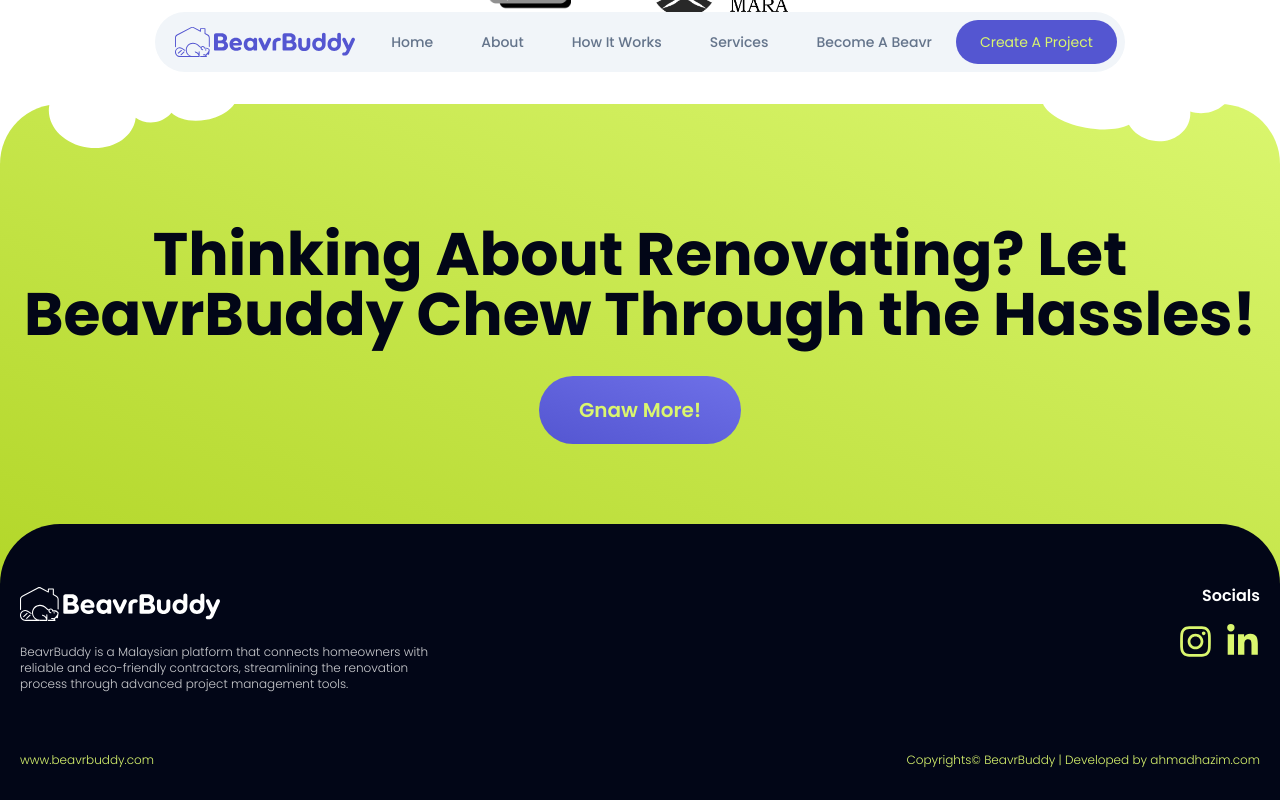
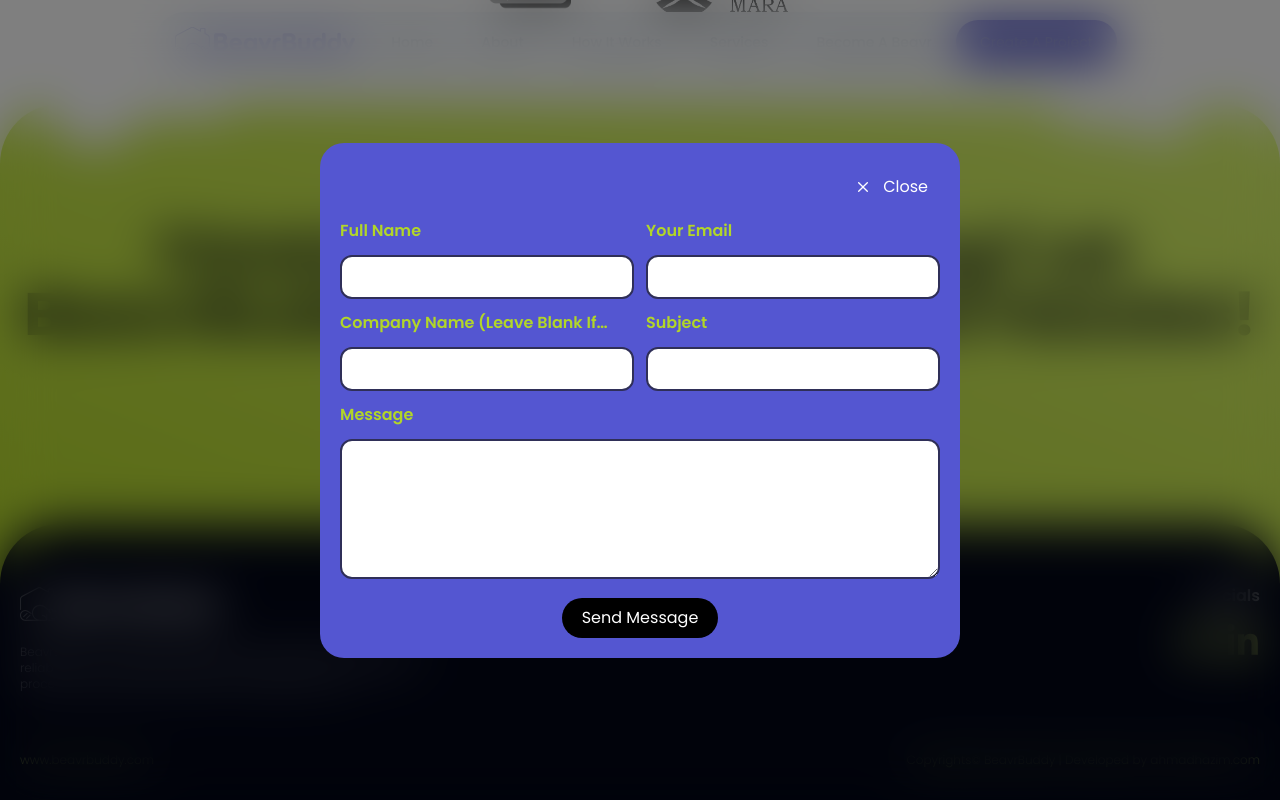
Before and after one commit to metalheadcode/beavrbuddy, a Next.js app: page / in a window 1280 px wide. Both pictures are taken after a click on the button "Gnaw More!". Shown: the part 3303-4103 px from the top of the page. Built offline with nearby package versions, Linux system fonts and the light colour scheme.

Commit message:
update form

```diff
--- a/src/components/CTASection.tsx
+++ b/src/components/CTASection.tsx
@@ -1,14 +1,22 @@
+"use client";
+
 import { BiteOne, BiteTwo } from "./Svgs";
+import React, { useState } from "react";
 
 import Buttons from "./Buttons";
-import Image from "next/image";
+import FormModal from "./FormModal";
 import PresenceAnimation from "./PresenceAnimation";
-import React from "react";
 
 type Props = {};
 
 export default function CTASection({}: Props) {
+  const [isOpen, setIsOpen] = useState<boolean>(false);
   return (
+    <>
+      <FormModal
+        isOpen={isOpen}
+        setIsOpen={setIsOpen}
+      />
       <section className="relative bg-gradient-to-tr from-secondary-dark to-secondary -mb-20 z-10 rounded-t-4xl">
         <div className="container mx-auto py-20">
           <div className="w-full px-5 flex flex-col items-center mt-10">
@@ -22,6 +30,7 @@ export default function CTASection({}: Props) {
               label="Gnaw More!"
               design="secondary"
               className="mt-5"
+              onClick={() => setIsOpen(true)}
             />
           </div>
         </div>
@@ -37,5 +46,6 @@ export default function CTASection({}: Props) {
         </div>
         <div className="w-full h-20" />
       </section>
+    </>
   );
 }
--- a/src/components/FeaturesSection.tsx
+++ b/src/components/FeaturesSection.tsx
@@ -1,6 +1,6 @@
 "use client";
 
-import React, { useEffect, useRef, useState } from "react";
+import React, { useRef, useState } from "react";
 
 import Buttons from "./Buttons";
 import Image from "next/image";
--- a/src/components/FormModal.tsx
+++ b/src/components/FormModal.tsx
@@ -1,62 +1,115 @@
 "use client";
 
-import Modal from "react-modal";
-import React from "react";
+import React, { useState } from "react";
+
+import { CgClose } from "react-icons/cg";
+import Input from "./Inputs/Input";
+import Modal from "./Modal";
+import TextArea from "./Inputs/TextArea";
 
 type Props = {
   isOpen: boolean;
-  onAfterOpen?: (e: any) => void;
-  onRequestClose?: (e: any) => void;
+  setIsOpen: (prev: boolean) => void;
 };
 
-export default function FormModal({
-  isOpen,
-  onAfterOpen,
-  onRequestClose,
-}: Props) {
+export default function FormModal({ isOpen = false, setIsOpen }: Props) {
+  const [name, setName] = useState<string | null>(null);
+  const [email, setEmail] = useState<string | null>(null);
+  const [company, setCompany] = useState<string | null>(null);
+  const [subject, setSubject] = useState<string | null>(null);
+  const [message, setMessage] = useState<string | null>(null);
+
+  const [submited, setSubmited] = useState<boolean>(false);
+
+  const onSubmit = (event: any) => {
+    event.preventDefault();
+    const payload = {
+      name,
+      email,
+      company,
+      subject,
+      message,
+    };
+    // DO POST HERE
+    setSubmited(true);
+  };
+
   return (
-    <Modal
-      isOpen={isOpen}
-      onAfterOpen={onAfterOpen}
-      onRequestClose={onRequestClose}
-      contentLabel="Example Modal"
-      className="absolute inset-0 z-50 bg-black backdrop-blur-2xl"
+    <Modal isOpen={isOpen}>
+      <div className="bg-primary-regular px-5 pt-5 pb-5 rounded-3xl  w-full xl:w-[40w] lg:w-[50vw] md:w-[80vw] mx-5">
+        <div className="w-full flex justify-end mb-2">
+          <button
+            onClick={() => {
+              // RESET BEFORE CLOSE
+              setSubmited(false);
+              setIsOpen(false);
+            }}
+            className="hover:bg-white/50 p-3 rounded-2xl"
           >
-      <form>
+            <span className="text-white flex items-center gap-3">
+              <CgClose />
+              Close
+            </span>
+          </button>
+        </div>
+        {submited ? (
+          <div className="flex flex-col justify-center items-center mb-10">
+            <h3 className="text-white font-semibold text-4xl">
+              Successfully Submitted! 🎉
+            </h3>
+            <p className="text-white font-light">We will contact you soon.</p>
+          </div>
+        ) : (
+          <form onSubmit={onSubmit}>
+            <div className="grid gap-3 md:grid-cols-2 grid-cols-1 mb-3">
               <Input
-          label="Name"
-          value=""
-          onChange={() => {}}
+                label="Full Name"
+                onChange={(e) => {
+                  setName(e.target.value);
+                }}
+                value={name}
               />
               <Input
-          label="Location"
-          value=""
-          onChange={() => {}}
+                label="Your Email"
+                onChange={(e) => {
+                  setEmail(e.target.value);
+                }}
+                value={email}
               />
               <Input
-          label="Budget"
-          value=""
-          onChange={() => {}}
+                label="Company Name (Leave Blank If You're An Individual)"
+                onChange={(e) => {
+                  setCompany(e.target.value);
+                }}
+                value={company}
               />
+              <Input
+                label="Subject"
+                onChange={(e) => {
+                  setSubject(e.target.value);
+                }}
+                value={subject}
+              />
+            </div>
+
+            <TextArea
+              label="Message"
+              onChange={(e) => {
+                setMessage(e.target.value);
+              }}
+              value={message}
+            />
+            <div className="w-full mt-3 flex justify-center">
+              <button
+                type="submit"
+                className=" text-white bg-black px-5 py-2 rounded-full"
+              >
+                Send Message
+              </button>
+            </div>
           </form>
+        )}
+      </div>
     </Modal>
   );
 }
-
-type InputProps = {
-  label: string;
-  value: string;
-  onChange: (e: any) => void;
-};
-
-const Input = ({ label, value, onChange }: InputProps) => {
-  return (
-    <div>
-      <label>{label}</label>
-      <input
-        value={value}
-        onChange={onChange}
-      />
-    </div>
-  );
-};
--- /dev/null
+++ b/src/components/Inputs/Input.tsx
@@ -0,0 +1,29 @@
+import React from "react";
+
+type Props = {
+  label: string;
+  value: any;
+  onChange: (event: any) => void;
+  placeholder?: string;
+};
+
+export default function Input({
+  label = "Input Label",
+  value,
+  onChange,
+  placeholder,
+}: Props) {
+  return (
+    <div className="w-full">
+      <label className="font-semibold text-secondary-dark line-clamp-1">
+        {label}
+      </label>
+      <input
+        placeholder={placeholder}
+        className=" outline-none mt-3 border-2 border-primary-dark w-full px-3 py-2 rounded-xl"
+        value={value}
+        onChange={onChange}
+      />
+    </div>
+  );
+}
--- /dev/null
+++ b/src/components/Inputs/TextArea.tsx
@@ -0,0 +1,28 @@
+import React from "react";
+
+type Props = {
+  label: string;
+  value: any;
+  onChange: (event: any) => void;
+  placeholder?: string;
+};
+
+export default function TextArea({
+  label = "Input Label",
+  value,
+  onChange,
+  placeholder,
+}: Props) {
+  return (
+    <div className="w-full">
+      <label className="font-semibold text-secondary-dark">{label}</label>
+      <textarea
+        rows={5}
+        placeholder={placeholder}
+        className="outline-none mt-3 border-2 border-primary-dark w-full px-3 py-2 rounded-xl"
+        value={value}
+        onChange={onChange}
+      />
+    </div>
+  );
+}
--- /dev/null
+++ b/src/components/Modal.tsx
@@ -0,0 +1,16 @@
+import React, { ReactNode } from "react";
+
+type Props = {
+  children?: ReactNode;
+  isOpen: boolean;
+};
+
+export default function Modal({ children, isOpen }: Props) {
+  if (isOpen) {
+    return (
+      <div className="z-50 fixed inset-0 bg-black/50 backdrop-blur-xl flex items-center justify-center">
+        {children}
+      </div>
+    );
+  }
+}
--- a/src/components/Platform.tsx
+++ b/src/components/Platform.tsx
@@ -1,10 +1,10 @@
 "use client";
 
-import { FullLogo, Logo } from "./Svgs";
 import React, { useState } from "react";
 
 import { BsThreeDots } from "react-icons/bs";
 import { FaLocationPin } from "react-icons/fa6";
+import { FullLogo } from "./Svgs";
 import Image from "next/image";
 import PresenceAnimation from "./PresenceAnimation";
 
@@ -193,6 +193,9 @@ const Card = ({
 };
 
 const Filter = () => {
+  const [location, setLocation] = useState<string | null>(null);
+  const [grade, setGrade] = useState<string | null>(null);
+
   return (
     <div className="w-full p-5 bg-white rounded-2xl flex flex-col gap-3">
       <div className="">
@@ -250,8 +253,16 @@ const Filter = () => {
           >
             <input
               type="checkbox"
-              checked={state === "Selangor"}
+              checked={location === state}
               className=" accent-secondary"
+              onChange={(event) => {
+                const checked = event.target.checked;
+                if (checked) {
+                  setLocation(state);
+                } else {
+                  setLocation(null);
+                }
+              }}
             />
             <p className="text-slate-700 text-md">{state}</p>
           </div>
@@ -267,17 +278,25 @@ const Filter = () => {
           { name: "E | G3 - Less Than RM 1 Mil", value: "E" },
           { name: "F | G2 - Less Than RM 500, 000", value: "F" },
           { name: "G | G1 - Less Than RM 200, 000", value: "G" },
-        ].map((grade, index) => (
+        ].map((g, index) => (
           <div
             key={index}
             className="flex gap-3 mt-2"
           >
             <input
               type="checkbox"
-              checked={grade.value === "G"}
+              checked={g.value === grade}
               className=" accent-secondary"
+              onChange={(event) => {
+                const checked = event.target.checked;
+                if (checked) {
+                  setGrade(g.value);
+                } else {
+                  setGrade(null);
+                }
+              }}
             />
-            <p className="text-slate-700 text-md">{grade.name}</p>
+            <p className="text-slate-700 text-md">{g.name}</p>
           </div>
         ))}
       </div>
```
Lines whose indentation alone changed are shown as unchanged.
